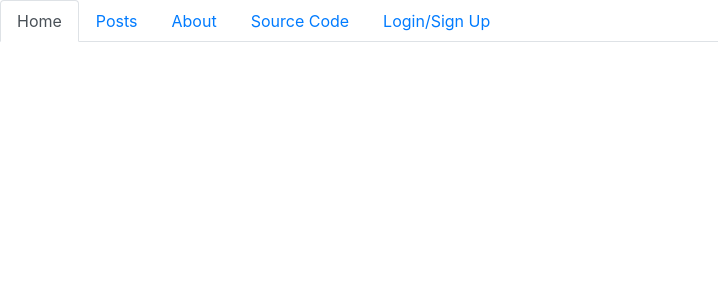
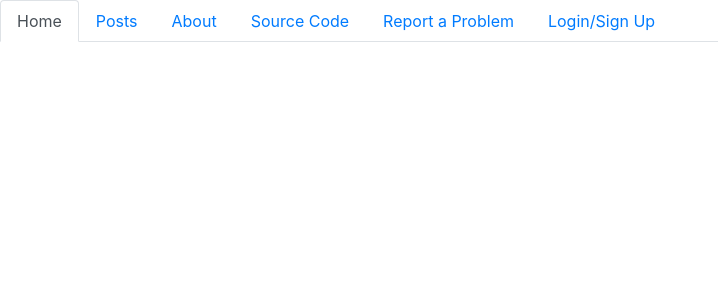
Before and after one commit to hd1867/CommunityProject, a Flask app: page / in a window 1280 px wide. Shown: the top 300 px of the page, without its empty margins (0-718 px from the left). Run offline with Flask 2, Linux system fonts and the light colour scheme; some libraries are stand-ins or nearby versions.

Commit message:
stubbed out basic html files and routes

```diff
--- a/app.py
+++ b/app.py
@@ -1,10 +1,23 @@
 import os
 from datetime import timedelta
+from functools import wraps
 
 from flask import Flask, render_template, request, redirect, flash, url_for, session
 from flask_bootstrap import Bootstrap
 
 from utils import databaseUtils
+
+
+def require_login(f):
+    @wraps(f)
+    def inner(*args, **kwargs):
+        if 'user' not in session:
+            flash("Please log in to view posts")
+            return redirect(url_for("login"))
+        else:
+            return f(*args, **kwargs)
+    return inner
+
 
 app = Flask(__name__)
 app.secret_key = os.urandom(16)
@@ -16,8 +29,30 @@ def root():
     return render_template("home.html")
 
 
+@app.route("/posts")
+def posts():
+    return render_template("posts.html")
+
+
+@app.route("/report")
+@require_login
+def report():
+    return render_template("report.html")
+
+
+@app.route("/createpost")
+@require_login
+def createpost():
+    return
+
+
+@app.route("/about")
+def about():
+    return render_template("about.html")
+
+
 @app.route('/login')
-def posts():
+def login():
     return render_template("login.html")
 
 
--- a/templates/base.html
+++ b/templates/base.html
@@ -8,7 +8,7 @@
         <link rel="stylesheet" type="text/css" href="{{ url_for('static', filename='css/base.css' ) }}">
         <script type="text/javascript" src="{{ url_for('static', filename='js/jquery.min.js' ) }}"></script>
         <script type="text/javascript" src="{{ url_for('static', filename='js/bootstrap.min.js' ) }}"></script>
-        <link rel='icon' href="static/img/potato.png" type='image/x-icon'>
+        <link rel='icon' href="static/img/icons.png" type='image/x-icon'>
         {% block css %}{% endblock %}
 
         <title>{% block title %}{% endblock %}</title>
@@ -20,8 +20,8 @@
                 <li class="nav-item"><a id="home-link" class="nav-link" href="/">Home</a></li>
                 <li class="nav-item"><a id="single-link" class="nav-link" href="/posts">Posts</a></li>
                 <li class="nav-item"><a id="about-link" class="nav-link" href="/about">About</a></li>
-                <li class="nav-item"><a id="about-link" class="nav-link" href="https://github.com/MRuvinshteyn/legendary-potato" target="_blank">Source Code</a></li>
-<!--                <li class="nav-item"><a id="multi-link" class="nav-link" href="/multi">Multiplayer</a></li>-->
+                <li class="nav-item"><a id="about-link" class="nav-link" href="https://github.com/hd1867/CommunityProject" target="_blank">Source Code</a></li>
+                <li class="nav-item"><a id="multi-link" class="nav-link" href="/report">Report a Problem</a></li>
 
                 {% if 'user' in session %}
                 <li class="nav-item"><a id="login-link" class="nav-link" href="/logout">Logout</a></li>
```
Also changed, not shown: templates/about.html (added, +8 -0 lines), templates/posts.html (added, +9 -0 lines), templates/report.html (added, +8 -0 lines).
